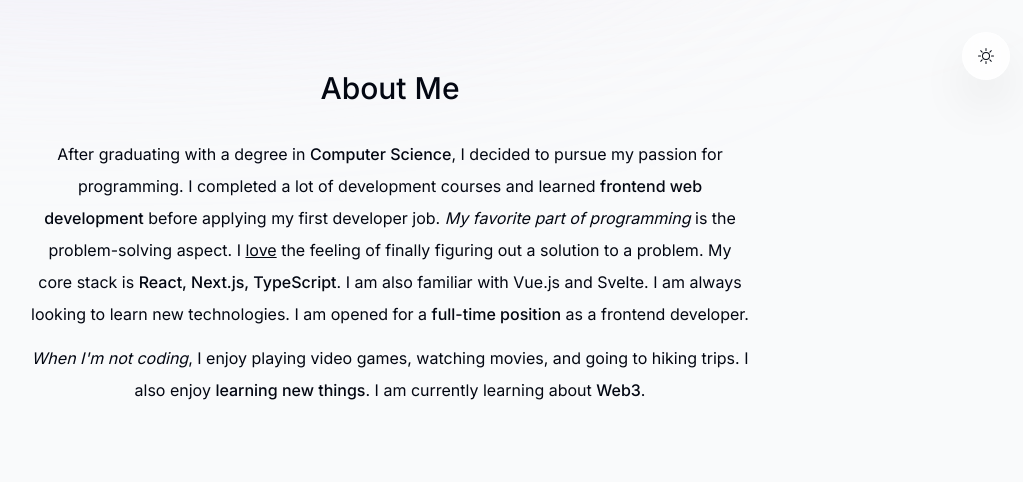
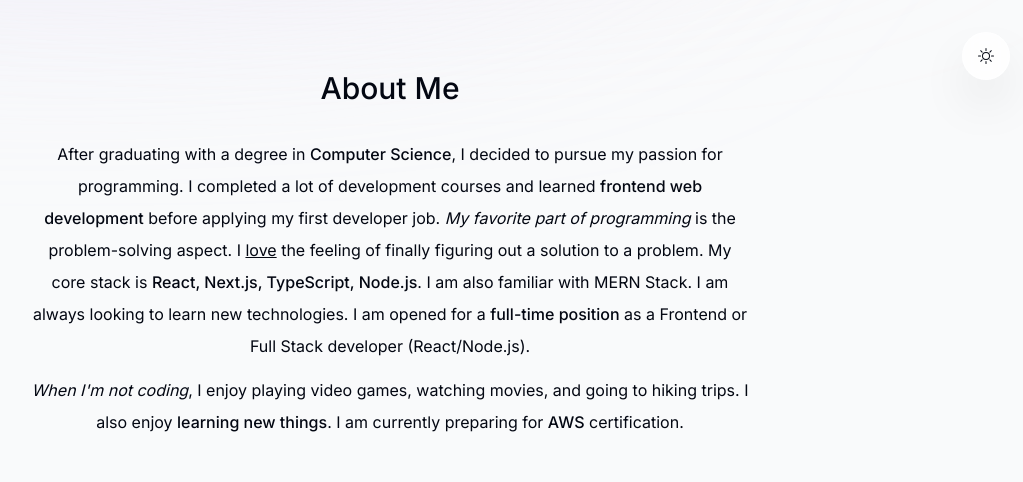
Before and after one commit to alangenfelds/portfolio-next-13, a Next.js app: page / in a window 1280 px wide. Shown: the part 700-1182 px from the top of the page, without its empty margins (250-1273 px from the left). Built offline with nearby package versions, Linux system fonts and the light colour scheme; no server answers.

Commit message:
updated about section

```diff
--- a/components/about.tsx
+++ b/components/about.tsx
@@ -28,18 +28,19 @@
         <span className="italic">My favorite part of programming</span> is the
         problem-solving aspect. I <span className="underline">love</span> the
         feeling of finally figuring out a solution to a problem. My core stack
-        is <span className="font-medium">React, Next.js, TypeScript</span>. I am
-        also familiar with Vue.js and Svelte. I am always looking to learn new
+        is{" "}
+        <span className="font-medium">React, Next.js, TypeScript, Node.js</span>
+        . I am also familiar with MERN Stack. I am always looking to learn new
         technologies. I am opened for a{" "}
-        <span className="font-medium">full-time position</span> as a frontend
-        developer.
+        <span className="font-medium">full-time position</span> as a Frontend or
+        Full Stack developer (React/Node.js).
       </p>
 
       <p>
         <span className="italic">When I'm not coding</span>, I enjoy playing
         video games, watching movies, and going to hiking trips. I also enjoy{" "}
         <span className="font-medium">learning new things</span>. I am currently
-        learning about <span className="font-medium">Web3</span>.
+        preparing for <span className="font-medium">AWS</span> certification.
       </p>
     </motion.section>
   );
```
